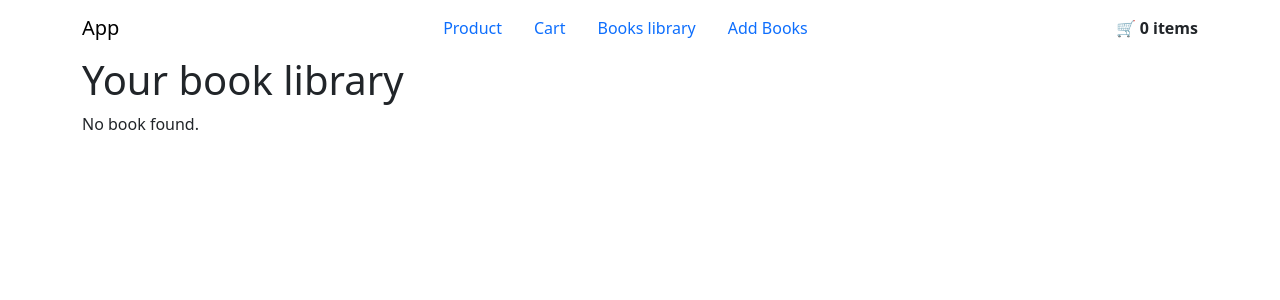
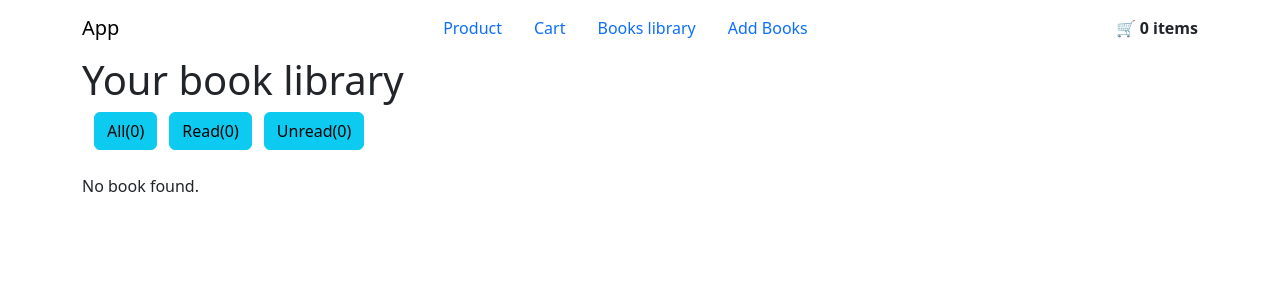
Before and after one commit to Sourabhpande532/cartzilla, a React (Create React App) app: page /books in a window 1280 px wide. Shown: the top 300 px of the page. Built offline with nearby package versions, Linux system fonts and the light colour scheme.

Commit message:
fix: css issues

```diff
--- a/src/pages/AddBook.js
+++ b/src/pages/AddBook.js
@@ -49,7 +49,7 @@ export const AddBooks = () => {
                         <option value="Unread">Unread</option>
                     </select>
                 </div>
-                <button type="submit">Submit</button>
+                <button className="btn btn-primary" type="submit">Submit</button>
             </form>
         </div>
     )
--- a/src/pages/AllBooks.js
+++ b/src/pages/AllBooks.js
@@ -1,22 +1,30 @@
-import { useContext } from "react"
+import { useContext, useState } from "react"
 import { BookContext } from "../context/BookContext"
 
 export const AllBooks = () => {
     const { books, toggleStatus, deleteBook } = useContext( BookContext );
+    const [filter, setFilter] = useState( "All" );
+    const filteredBooks = filter === "All" ? books : books.filter( ( book ) => book.status === filter )
+    // console.log( filteredBooks );
+
     return (
         <div>
             <h1>Your book library</h1>
-            { books.length === 0 ? (
+            <button className="btn btn-info" style={ { marginLeft: "12px" } } onClick={ () => setFilter( "All" ) }>All({ books.filter( ( book ) => book.status ).length })</button>
+            <button className="btn btn-info" style={ { marginLeft: "12px" } } onClick={ () => setFilter( "Read" ) }>Read({ books.filter( ( book ) => book.status === "Read" ).length })</button>
+            <button className="btn btn-info" style={ { marginLeft: "12px" } } onClick={ () => setFilter( "Unread" ) }>Unread({ books.filter( ( book ) => book.status === "Unread" ).length })</button>
+            <br/><br/>
+            { filteredBooks.length === 0 ? (
                 <p>No book found.</p>
             ) : (
-                books.map( ( book ) => (
+                filteredBooks.map( ( book ) => (
                     <div key={ book.id } style={ { border: "solid 2px black", padding: "10px", marginBottom: "20px" } }>
                         <h1 className="display-3">
                             Title: { book.title }</h1>
                         <p>Author: { book.author }</p>
                         <p>Status: { book.status }</p>
-                        <button onClick={ () => toggleStatus( book.id ) }>Mark as { book.status === "Read" ? "Unread" : "Read" }</button>
-                        <button onClick={ () => deleteBook( book.id ) } style={ { marginLeft: "15px", color: "red" } }>Delete</button>
+                        <button className="btn btn-outline-success" onClick={ () => toggleStatus( book.id ) }>Mark as { book.status === "Read" ? "Unread" : "Read" }</button>
+                        <button className="btn btn-outline-danger" onClick={ () => deleteBook( book.id ) } style={ { marginLeft: "15px", color: "red" } }>Delete</button>
                     </div>
                 ) )
             ) }
--- a/src/pages/ProductListings.js
+++ b/src/pages/ProductListings.js
@@ -37,7 +37,7 @@ export const ProductListings = () => {
                     <h1>{ product.name }</h1>
                     <h2>{ product.price }</h2>
                     <p>{ product.details }</p>
-                    <button onClick={ () => addToCart( product ) }>Add To Cart</button>
+                    <button className="btn btn-outline-primary" onClick={ () => addToCart( product ) }>Add To Cart</button>
                 </div>
             ) ) }
         </div>
```
Also changed, not shown: src/context/BookContext.js (+30 -1 lines).
